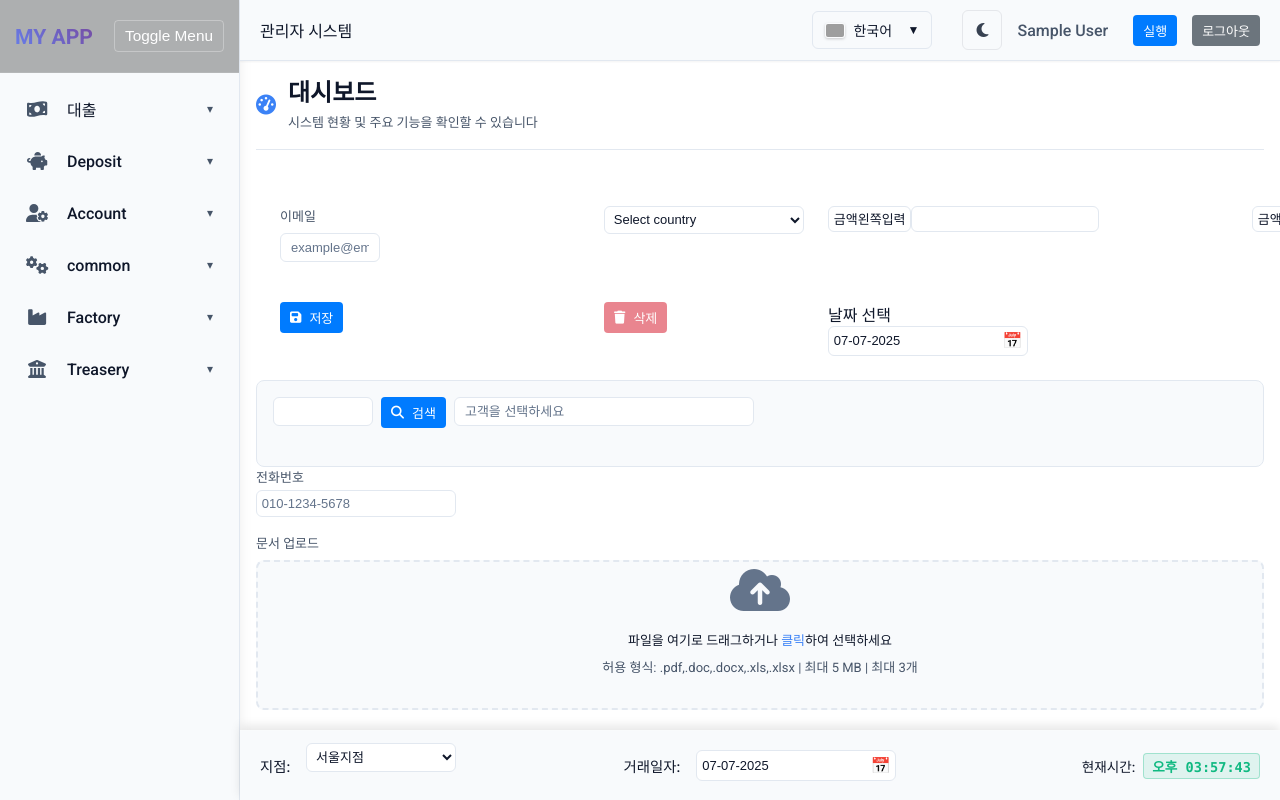
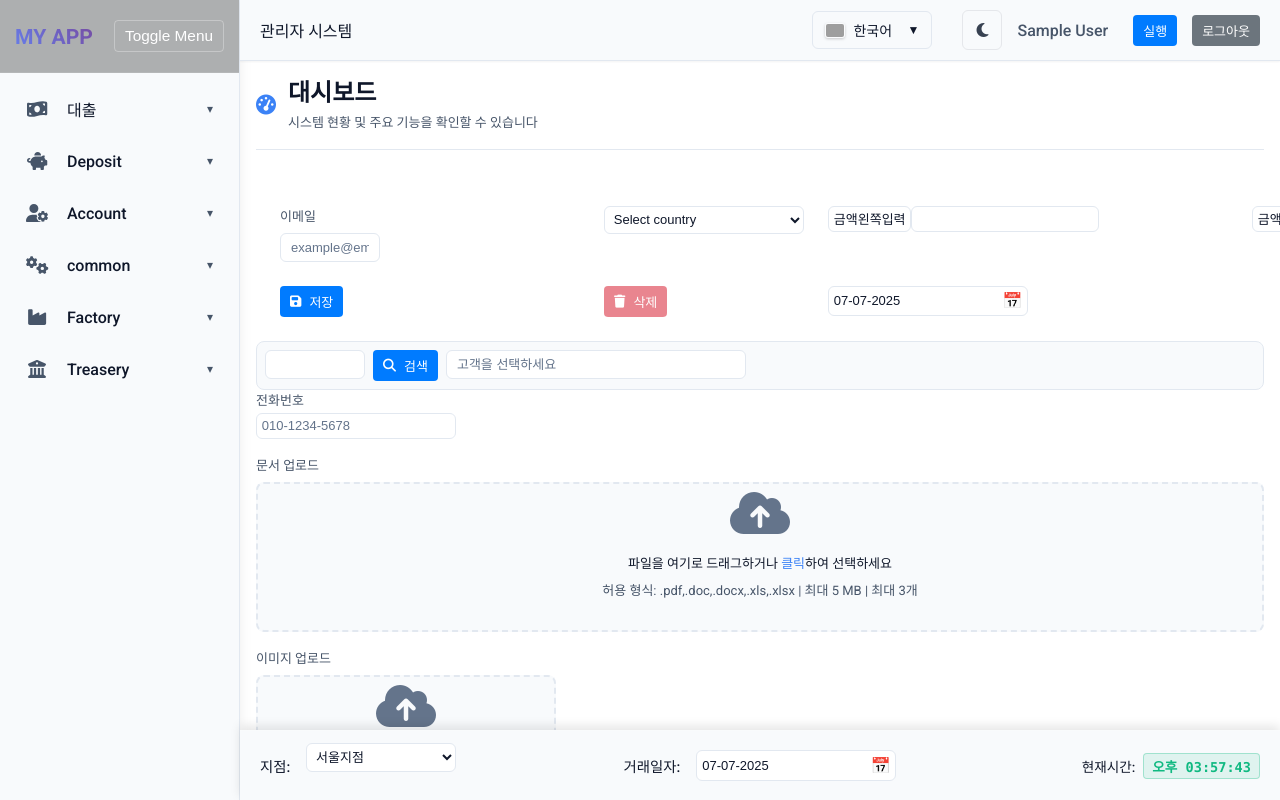
Before and after one commit to haechuli/sdm, an Angular app: page /dashboard in a window 1280 px wide. Built offline with nearby package versions, Linux system fonts and the light colour scheme; sample sign-in values are in the browser's storage; grey boxes are pictures that could not be loaded.

Commit message:
change theme color

```diff
--- a/src/app/features/dashboard/dashboard.component.html
+++ b/src/app/features/dashboard/dashboard.component.html
@@ -24,7 +24,7 @@
 
     <app-button  class="item" label="저장"  color="primary"  icon="fas fa-save"  (clicked)="onSave()"/>
     <app-button   label="삭제"  color="danger"  icon="fas fa-trash"  [disabled]="true"  (clicked)="onDelete()"/>
-    <app-datepicker label="날짜 선택"  locale="id" [(value)]="selectedDate"/>
+    <app-datepicker label=""  locale="id" [(value)]="selectedDate"/>
 
 </div>
 
--- a/src/app/shared/ui-component/customer-search/customer-search.component.scss
+++ b/src/app/shared/ui-component/customer-search/customer-search.component.scss
@@ -15,7 +15,7 @@
   .customer-input-group {
     display: flex;
     gap: 8px;
-    margin-bottom: 8px;
+    //margin-bottom: 8px;
 
     .customer-id-input {
       flex: 1;
@@ -27,7 +27,7 @@
       color: var(--text-tertiary);
       cursor: not-allowed;
       transition: all 0.3s ease;
-      line-height: 1.25rem;
+     // line-height: 1.25rem;
 
       &:focus {
         outline: none;
@@ -54,7 +54,7 @@
     background-color: var(--bg-secondary);
     color: #333;
     cursor: not-allowed;
-    line-height: 1.25rem;
+    //line-height: 1.25rem;
     &:focus {
       outline: none;
       border-color: #007bff;
--- a/src/app/shared/ui-component/datepicker/datepicker.component.scss
+++ b/src/app/shared/ui-component/datepicker/datepicker.component.scss
@@ -94,7 +94,8 @@
 .calendar-grid th {
   font-weight: bold;
   padding: 4px;
-  background: #f5f5f5;
+  background-color: var(--bg-primary);
+  color: var(--text-primary);
 }
 
 .calendar-grid td {
@@ -108,9 +109,10 @@
   background: transparent;
   cursor: pointer;
   border-radius: 50%;
+  color: var(--text-primary);
 }
 
 .calendar-grid button.today {
   background-color: #007bff;
-  color: white;
+  color: var(--text-primary);
 }
--- a/src/app/shared/ui-component/input/input.component.scss
+++ b/src/app/shared/ui-component/input/input.component.scss
@@ -1,7 +1,7 @@
 .input-container {
   display: flex;
   flex-direction: column;
-  margin-bottom: 1rem;
+  //margin-bottom: 1rem;
 }
 
 .input-label {
--- a/src/styles.scss
+++ b/src/styles.scss
@@ -192,5 +192,5 @@ body:has(.login-container) {
   border: 1px solid var(--border-primary);
   background-color: var(--bg-secondary);
   border-radius: 8px;
-  padding: 16px;
+  padding: 8px;
 }
```
